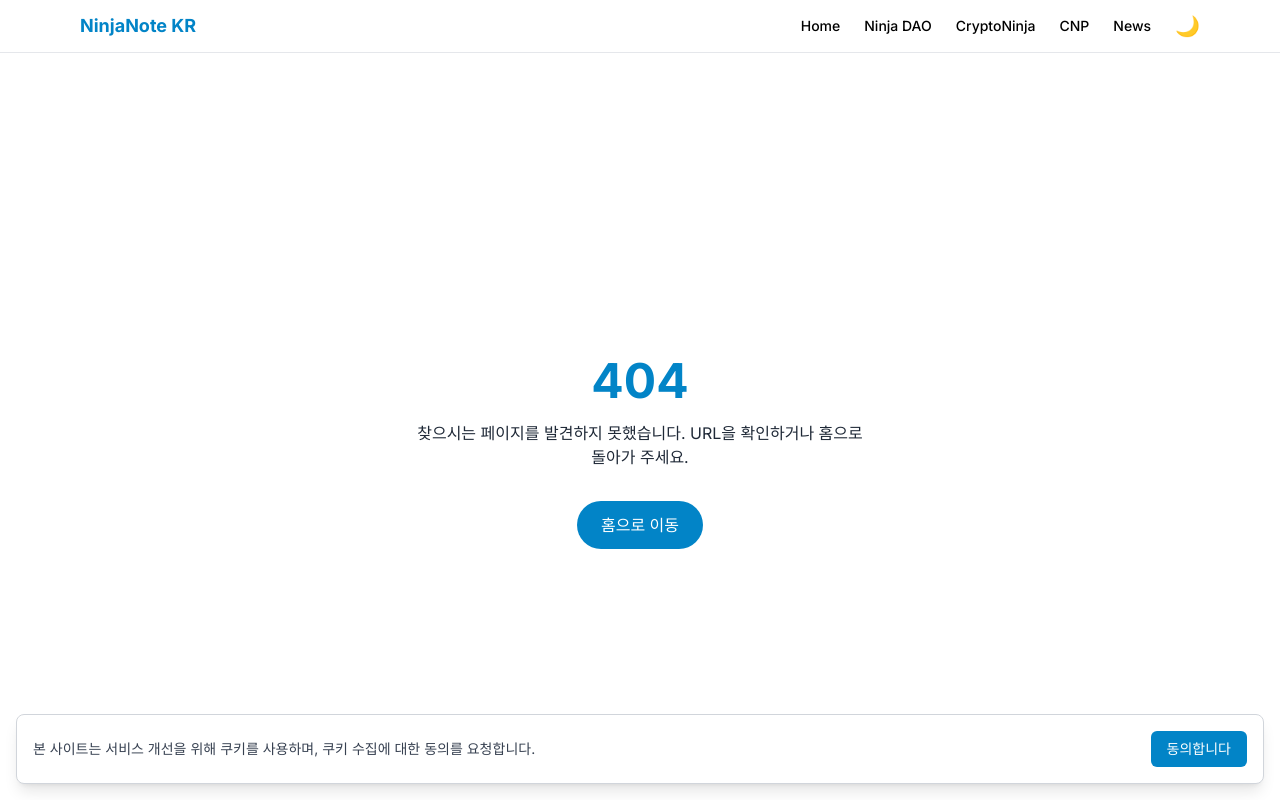
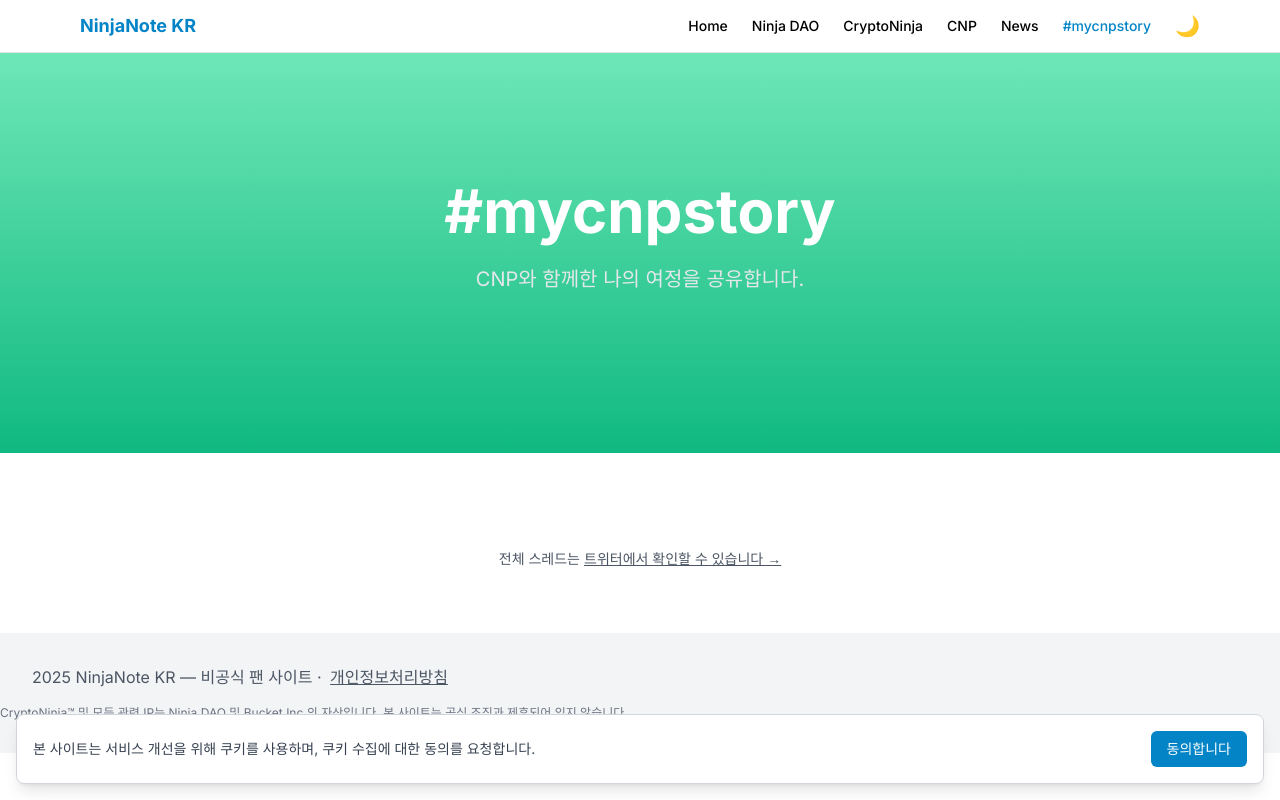
Before and after one commit to minjiblog/NinjaNoteKR, a Next.js app: page /mycnpstory in a window 1280 px wide. Before the commit this address had no page. Shown: the top 800 px of the page. Built offline with nearby package versions, Linux system fonts and the light colour scheme; a web font is replaced by a local one.

Commit message:
feat: add #mycnpstory page and nav link (lowercase label)

```diff
--- /dev/null
+++ b/src/app/mycnpstory/page.tsx
@@ -0,0 +1,46 @@
+"use client";
+
+import Script from "next/script";
+import Link from "next/link";
+
+export const metadata = {
+  title: "#mycnpstory | NinjaNote KR",
+  description: "MINJI의 #mycnpstory 트위터 스레드 정리 페이지.",
+};
+
+export default function MyCNPStoryPage() {
+  return (
+    <>
+      {/* Hero */}
+      <section className="relative py-32 px-4 text-center bg-gradient-to-b from-emerald-300 to-emerald-500 dark:from-gray-800 dark:to-gray-900 text-white overflow-hidden">
+        <div className="relative z-10 max-w-4xl mx-auto">
+          <h1 className="text-4xl md:text-6xl font-bold mb-6">#mycnpstory</h1>
+          <p className="text-lg md:text-xl text-gray-200 mb-8">
+            CNP와 함께한 나의 여정을 공유합니다.
+          </p>
+        </div>
+      </section>
+
+      {/* Embedded tweet thread */}
+      <section className="py-16 px-4 bg-white dark:bg-gray-900">
+        <div className="max-w-lg mx-auto">
+          <blockquote className="twitter-tweet" data-lang="ko">
+            <a href="https://twitter.com/minjiblogg/status/1759366263988691198"></a>
+          </blockquote>
+        </div>
+        <Script src="https://platform.twitter.com/widgets.js" strategy="lazyOnload" />
+        <p className="mt-8 text-center text-sm text-gray-600 dark:text-gray-400">
+          전체 스레드는
+          <Link
+            href="https://x.com/minjiblogg/status/1759366263988691198"
+            target="_blank"
+            rel="noopener noreferrer"
+            className="underline ml-1"
+          >
+            트위터에서 확인할 수 있습니다 →
+          </Link>
+        </p>
+      </section>
+    </>
+  );
+}
--- a/src/components/NavBar.tsx
+++ b/src/components/NavBar.tsx
@@ -16,6 +16,7 @@ export default function NavBar() {
     { href: "/cryptoninja", label: "CryptoNinja" },
     { href: "/cryptoninjapartners", label: "CNP" },
     { href: "/news", label: "News" },
+    { href: "/mycnpstory", label: "#mycnpstory" },
   ];
 
   return (
```
